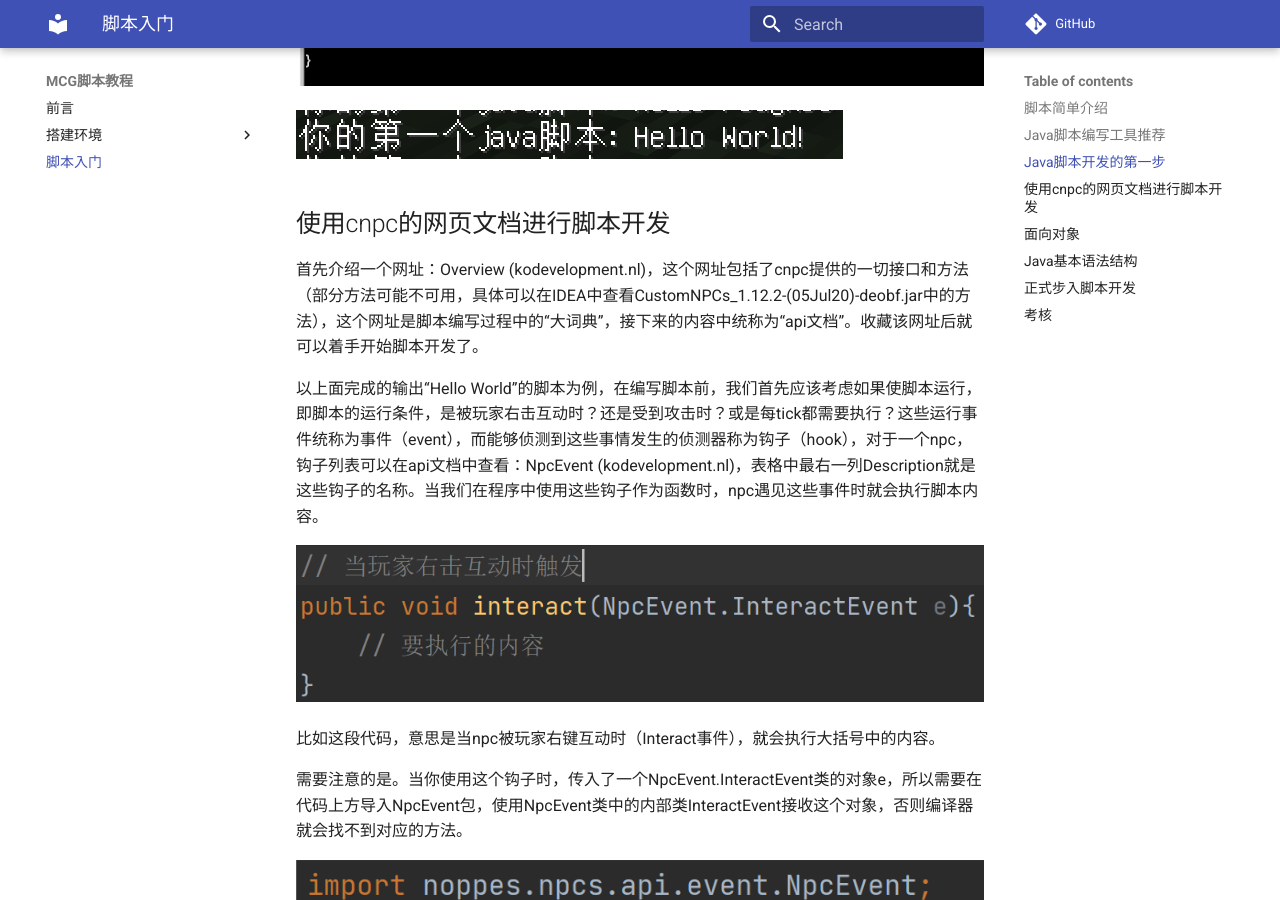
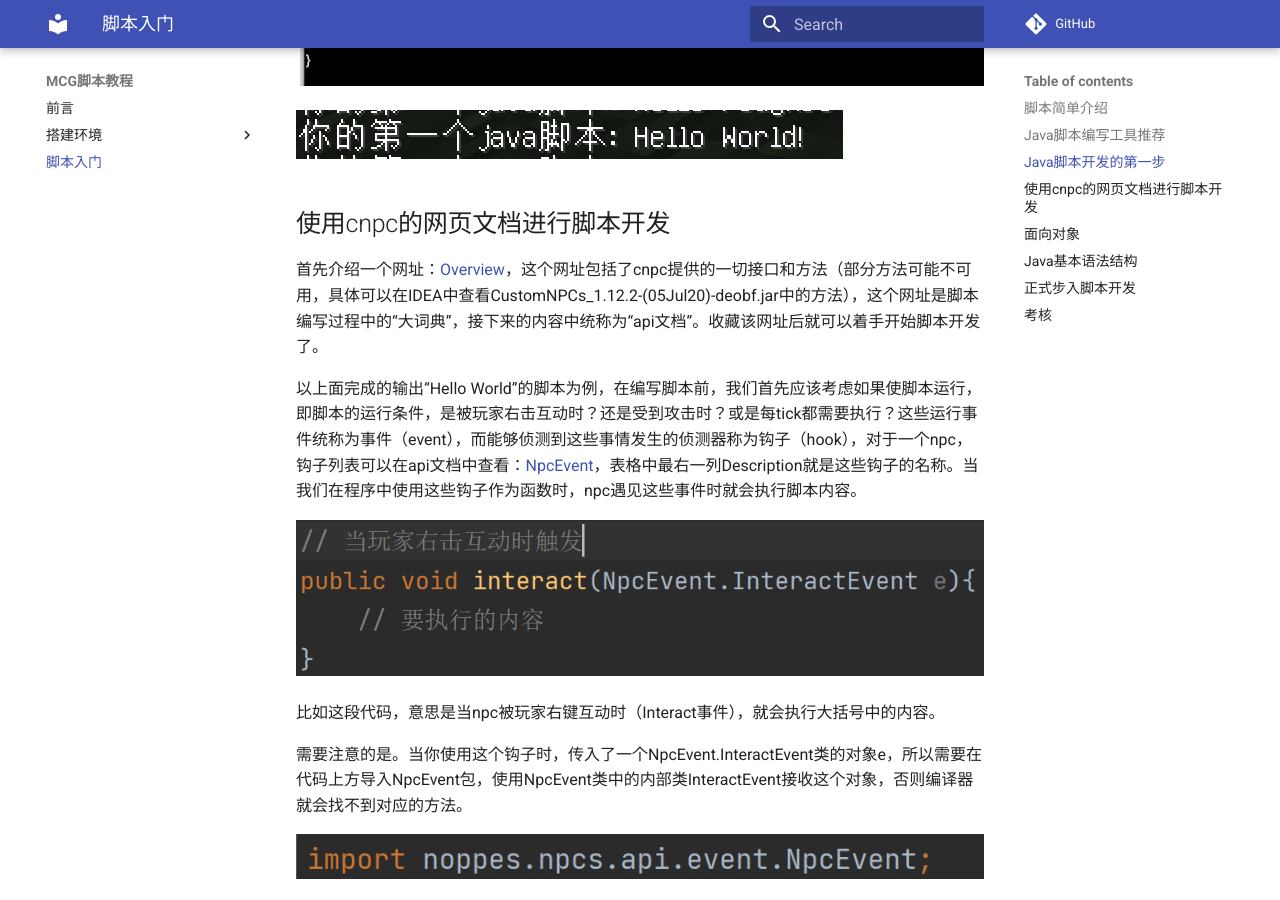
Before and after one commit to MineCraftGensoukyo/Tutorial, an MkDocs documentation site: the page built from docs/script-tutorial/MCGScriptABC.md, in a window 1280 px wide and 900 px high, scrolled down 2482 px. Built offline with MkDocs 1.6.1 and Material for MkDocs 9.7.7, drawn with Linux system fonts in a browser that asks for light colours; comment, search, counter and statistics services are not loaded.

Commit message:
修正链接

```diff
--- a/docs/script-tutorial/MCGScriptABC.md
+++ b/docs/script-tutorial/MCGScriptABC.md
@@ -36,9 +36,9 @@
 
 ## 使用cnpc的网页文档进行脚本开发
 
-首先介绍一个网址：Overview (kodevelopment.nl)，这个网址包括了cnpc提供的一切接口和方法（部分方法可能不可用，具体可以在IDEA中查看CustomNPCs_1.12.2-(05Jul20)-deobf.jar中的方法），这个网址是脚本编写过程中的“大词典”，接下来的内容中统称为“api文档”。收藏该网址后就可以着手开始脚本开发了。
+首先介绍一个网址：[Overview](http://www.kodevelopment.nl/customnpcs/api/)，这个网址包括了cnpc提供的一切接口和方法（部分方法可能不可用，具体可以在IDEA中查看CustomNPCs_1.12.2-(05Jul20)-deobf.jar中的方法），这个网址是脚本编写过程中的“大词典”，接下来的内容中统称为“api文档”。收藏该网址后就可以着手开始脚本开发了。
 
-以上面完成的输出“Hello World”的脚本为例，在编写脚本前，我们首先应该考虑如果使脚本运行，即脚本的运行条件，是被玩家右击互动时？还是受到攻击时？或是每tick都需要执行？这些运行事件统称为事件（event），而能够侦测到这些事情发生的侦测器称为钩子（hook），对于一个npc，钩子列表可以在api文档中查看：NpcEvent (kodevelopment.nl)，表格中最右一列Description就是这些钩子的名称。当我们在程序中使用这些钩子作为函数时，npc遇见这些事件时就会执行脚本内容。
+以上面完成的输出“Hello World”的脚本为例，在编写脚本前，我们首先应该考虑如果使脚本运行，即脚本的运行条件，是被玩家右击互动时？还是受到攻击时？或是每tick都需要执行？这些运行事件统称为事件（event），而能够侦测到这些事情发生的侦测器称为钩子（hook），对于一个npc，钩子列表可以在api文档中查看：[NpcEvent](http://www.kodevelopment.nl/customnpcs/api/1.12.2/noppes/npcs/api/event/NpcEvent.html)，表格中最右一列Description就是这些钩子的名称。当我们在程序中使用这些钩子作为函数时，npc遇见这些事件时就会执行脚本内容。
 
 ![图形用户界面, 文本 描述已自动生成](MCGScriptABC/media/image6.png)
 
```
